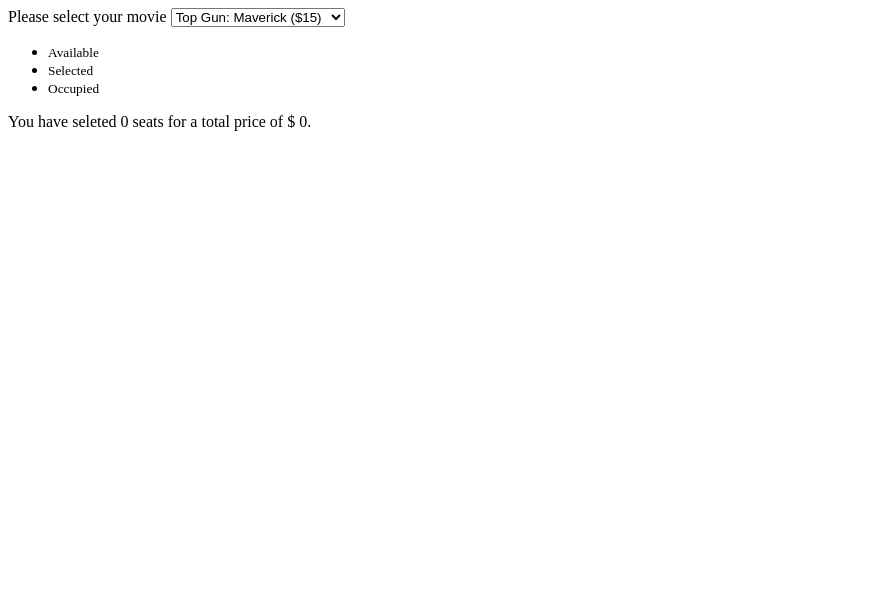
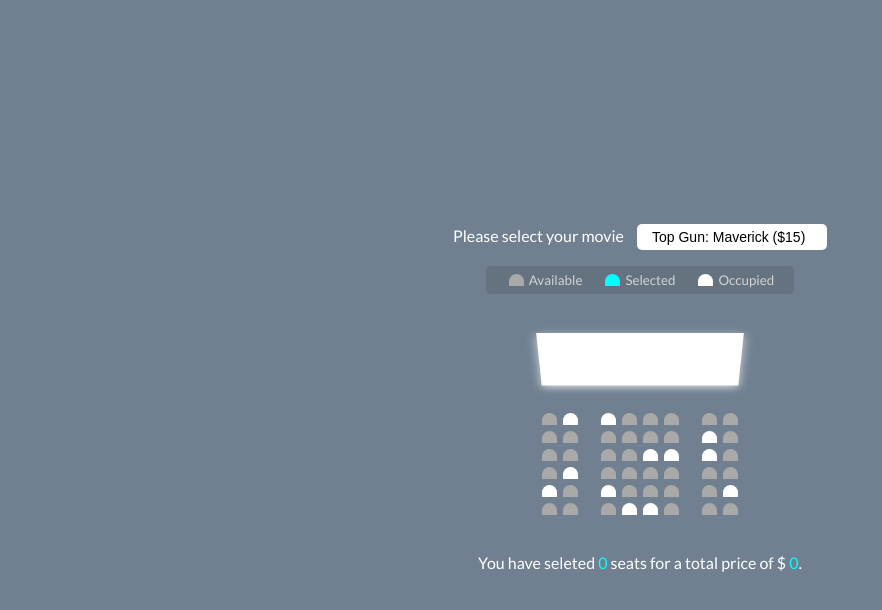
Before and after one commit to zaighamhafeez/JavaScriptProjects, a plain HTML site: page project02/index.html in a window 1280 px wide. Shown: the whole page, without its empty margins (0-882 px from the left). Drawn offline with Linux system fonts and the light colour scheme.

Commit message:
updated
work on style sheet and modify the index file

```diff
--- a/project02/index.html
+++ b/project02/index.html
@@ -23,19 +23,16 @@
 
     <ul class="legend">
         <li>
-            <div class="seat">
-                <small>Available</small>
-            </div>
+            <div class="seat"></div>
+            <small>Available</small>
         </li>
         <li>
-            <div class="seat selected">
-                <small>Selected</small>
-            </div>
+            <div class="seat selected"></div>
+            <small>Selected</small>
         </li>
         <li>
-            <div class="seat occupied">
-                <small>Occupied</small>
-            </div>
+            <div class="seat occupied"></div>
+            <small>Occupied</small>
         </li>
     </ul>
 
--- a/project02/style.css
+++ b/project02/style.css
@@ -0,0 +1,120 @@
+@import url('https://fonts.googleapis.com/css2?family=Lato&display=swap');
+
+* {
+    box-sizing: border-box;
+}
+
+body {
+    background-color: slategrey;
+    display: flex;
+    flex-direction: column;
+    color: white;
+    align-items: center;
+    justify-content: center;
+    height: 100vh;
+    font-family: 'Lato', sans-serif;
+    margin: 0;
+}
+
+.movie-container {
+    margin: 20px, 0;
+}
+
+.movie-container select {
+    background-color: white;
+    border: 0;
+    border-radius: 5px;
+    font-size: 14px;
+    margin-left: 10px;
+    padding: 5px 15px 5px 15px;
+    appearance: none;
+    -moz-appearance: none;
+    -webkit-appearance: none;
+
+}
+
+.seat {
+    background-color: darkgray;
+    height: 12px;
+    width: 15px;
+    margin: 3px;
+    border-top-left-radius: 10px;
+    border-top-right-radius: 10px;
+
+}
+
+
+.seat.selected {
+    background-color: aqua;
+}
+
+.seat.occupied {
+    background-color: white;
+}
+
+.seat:nth-of-type(2) {
+    margin-right: 20px;
+}
+
+.seat:nth-last-of-type(2) {
+    margin-left: 20px;
+}
+
+.seat:not(.occupied):hover {
+    cursor: pointer;
+    transform: scale(1.2);
+}
+
+.legend {
+    background-color: rgba(0, 0, 0, 0.1);
+    padding: 5px 10px;
+    border-radius: 5px;
+    color: lightgray;
+    list-style-type: none;
+    display: flex;
+    justify-content: space-between;
+}
+
+.legend li {
+    display: flex;
+    align-items: center;
+    justify-content: center;
+    margin: 0 10px;
+}
+
+.legend li small {
+    margin-left: 2px;
+}
+
+.legend .seat:not(.occupied):hover {
+    cursor: default;
+    transform: scale(1);
+
+}
+
+.container {
+    perspective: 900px;
+    margin-bottom: 30px;
+}
+
+.row {
+    display: flex;
+}
+
+.screen {
+    background-color: white;
+    height: 70px;
+    width: 100%;
+    margin: 15px 0;
+    transform: rotateX(-45deg);
+    box-shadow: 0 3px 10px rgba(255, 255, 255, 0.7);
+}
+
+p.text {
+    margin: 5px 0;
+
+}
+
+p.text span {
+    color: aqua;
+}
```
